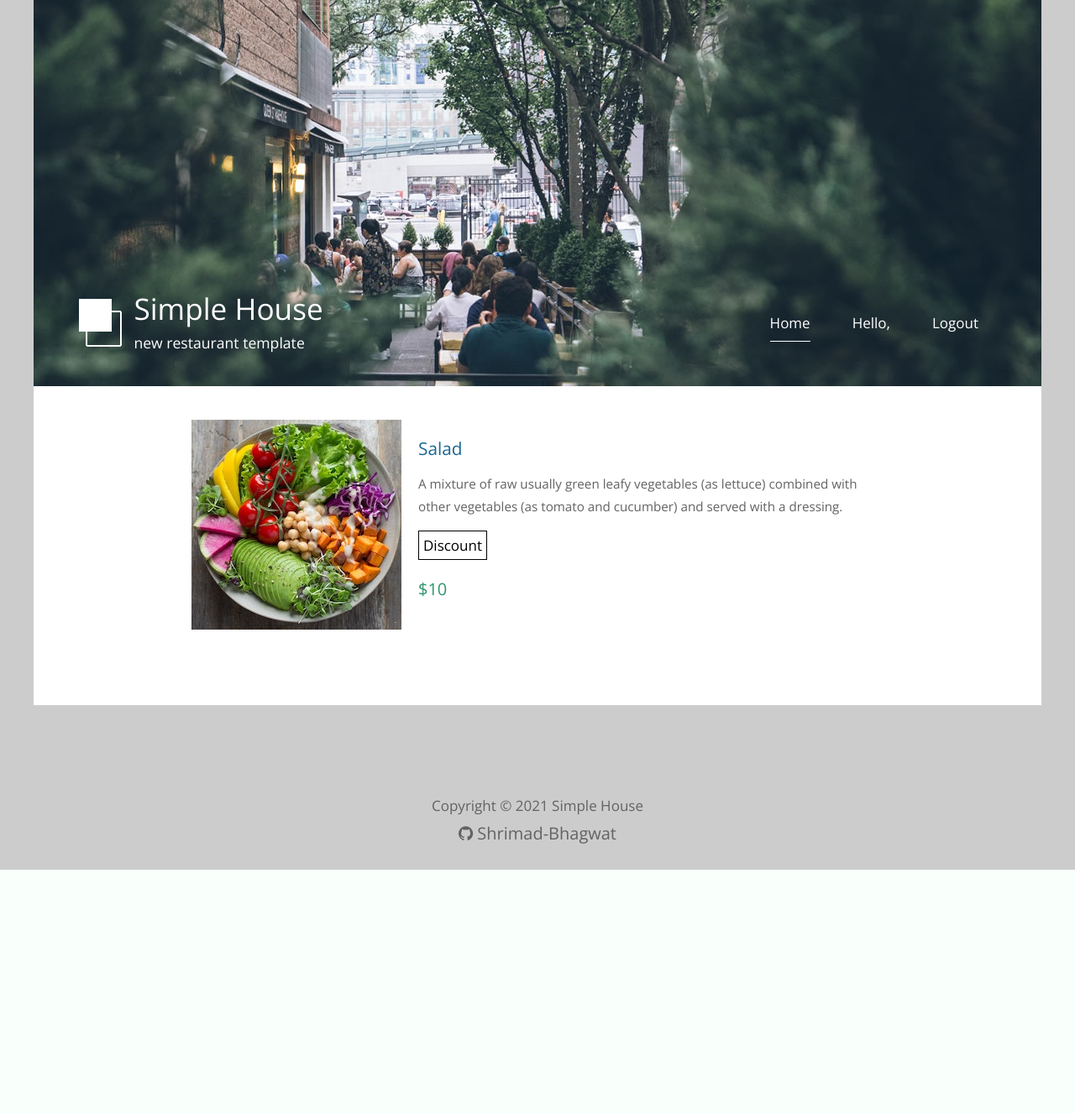
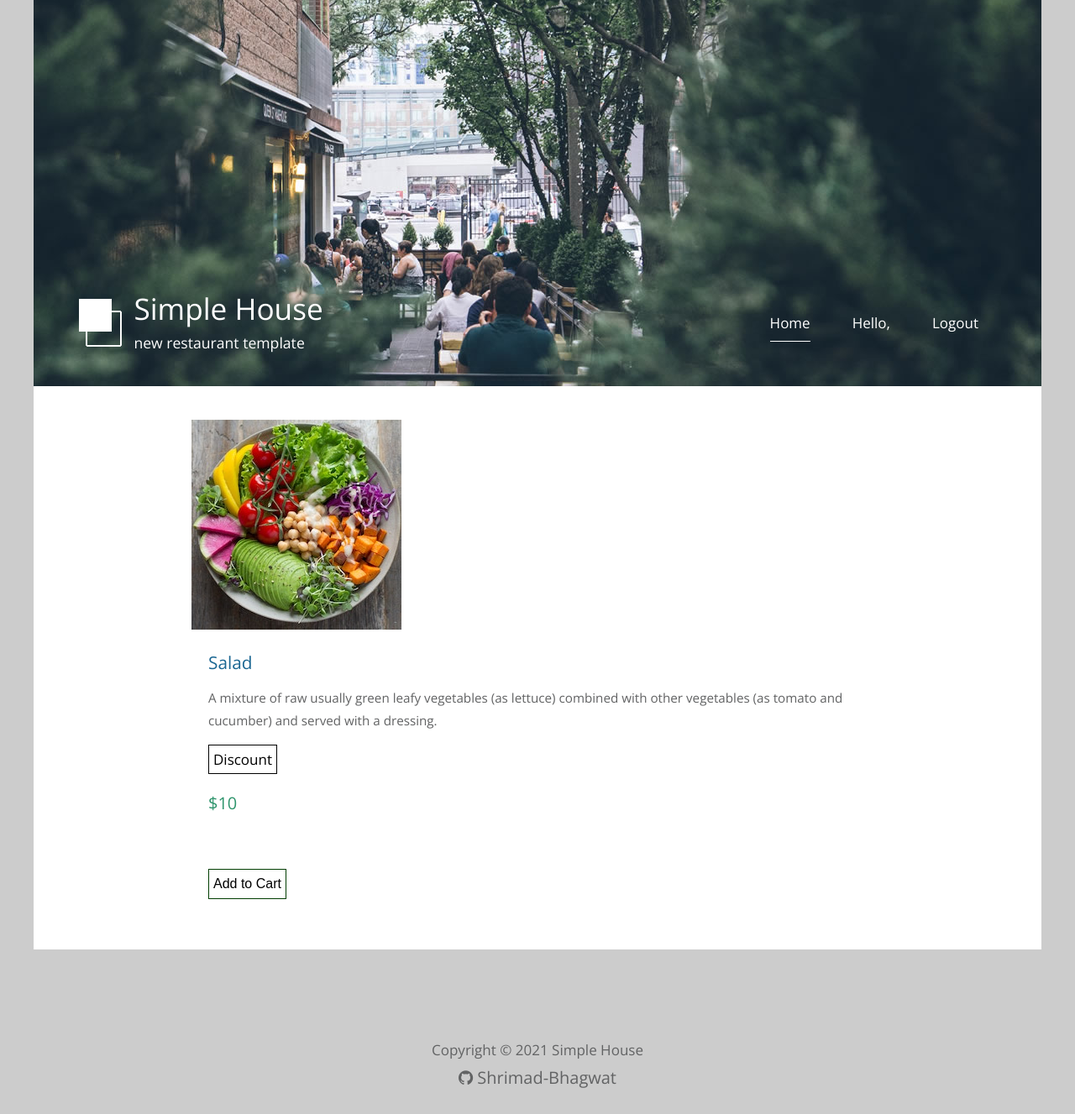
Before and after one commit to Shrimad-Bhagwat/Django, a Django app: page /dish/1 in a window 1280 px wide. Shown: the whole page at 84% size. Before the commit the page ends 1036 px from the top, so only its background shows below. Run offline with Django 3.2, Linux system fonts and the light colour scheme; a user stored in the database is signed in; data comes from the database, SQL or seed files in the repository; parts of the project's set-up code (start-up, migrations or seed data) failed here and were passed over.

Commit message:
layout and button

```diff
--- a/templates/dish.html
+++ b/templates/dish.html
@@ -22,7 +22,16 @@
             padding: 5px;
             border-radius: 20px;
           }
-
+          .btn{
+			  padding: 8px 5px;
+			  background-color: white;
+			  border: 1px solid rgb(0, 61, 0);
+			  font-size: 16px;
+			  transition-duration: 0.4s;
+		  }
+		  .btn:hover{
+			  background-color: lightgray;
+		  }
     </style>
 </head>
 
@@ -65,7 +74,7 @@
 
 				<div id="tm-gallery-page-pizza" class="tm-gallery-page" style="padding:20px; min-height:350px;">
 					{% for d in dish %}
-                        <div class="cont" style="display: flex; padding:20px 10vw;" >
+                        <div class="cont" style="display: flex; flex-wrap:wrap; padding:20px 10vw;" >
                             <div class="img">
                                 <img class='image' src="{{d.img.url}}" alt="Image" class="img-fluid tm-gallery-img" />
                             </div>
@@ -78,6 +87,7 @@
                                 {% endif %}
                                 <br><br>
                                 <p class="tm-gallery-price">${{d.price}}</p>
+								<input type="submit" value="Add to Cart" class="btn">
                             </div>
                         </div>
 					{% endfor %}
```
